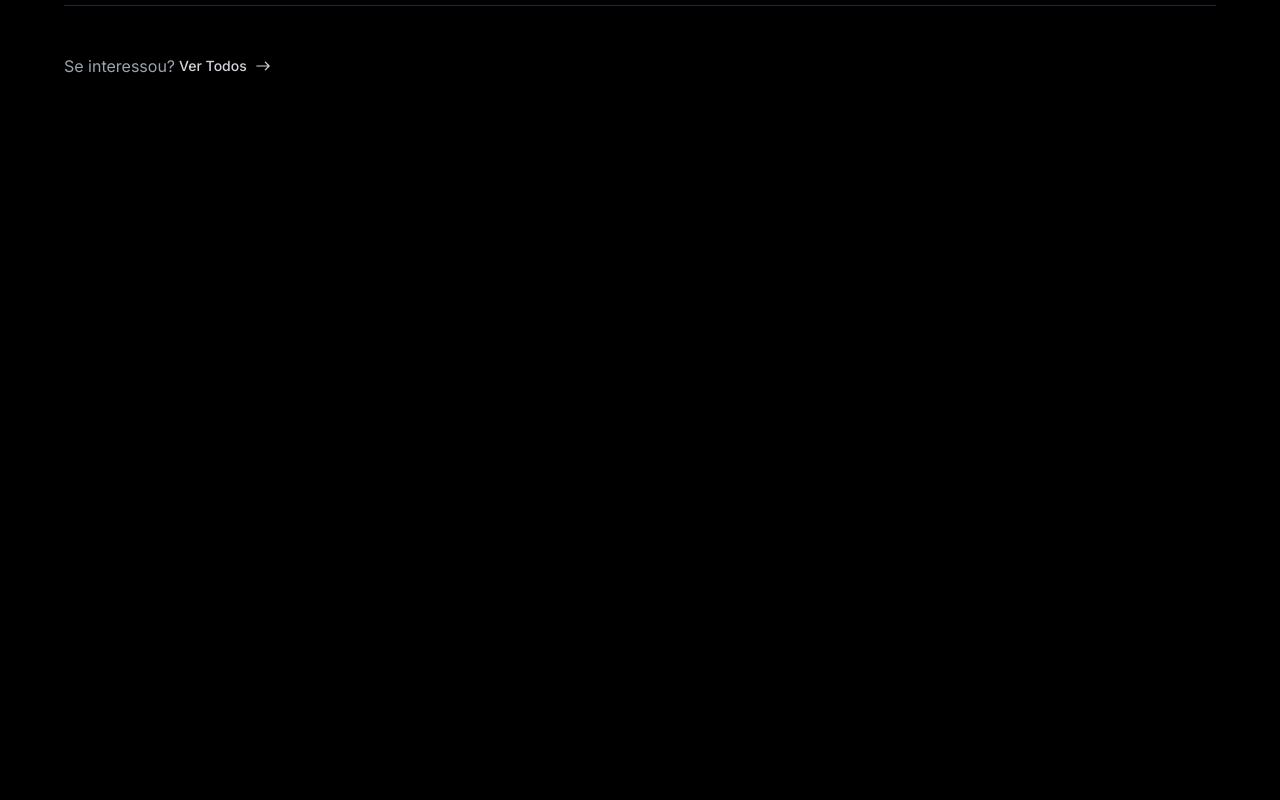
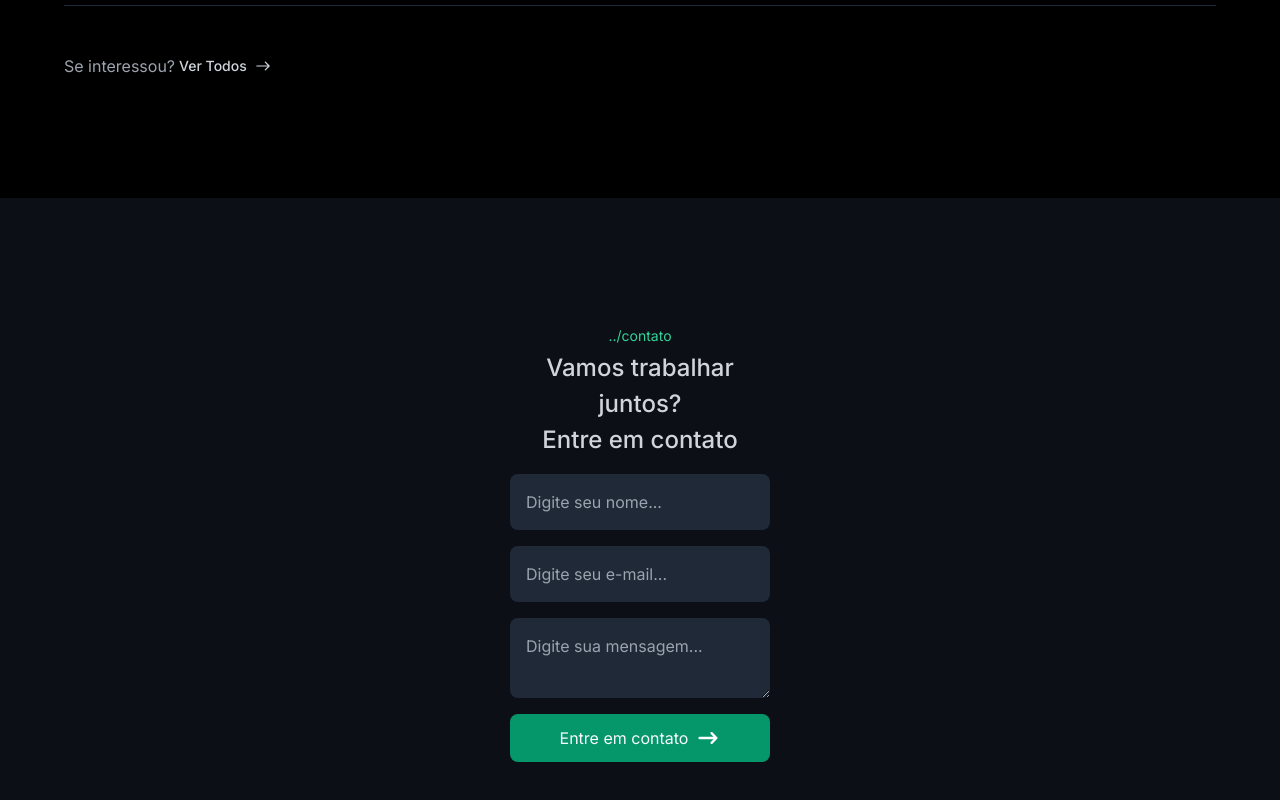
Before and after one commit to israelcruzz/israelcruzz-portfolio, a Next.js app: page / in a window 1280 px wide. Shown: the part 2143-2943 px from the top of the page. Before the commit the page ends 2341 px from the top, so only its background shows below. Built offline with nearby package versions, Linux system fonts and the light colour scheme.

Commit message:
feat: add contact section

```diff
--- a/src/app/components/contact-section/index.tsx
+++ b/src/app/components/contact-section/index.tsx
@@ -1,5 +1,39 @@
-// export const ContactSection = () => {
-//     return (
+import { HiArrowNarrowRight } from "react-icons/hi";
+import { Button } from "../button";
+import { Input } from "../input";
+import { IntroSection } from "../intro-section";
 
-//     )
-// }
+export const ContactSection = () => {
+  return (
+    <main
+      id="contact"
+      className="bg-gray-800/40 px-[510px] py-[128px] flex flex-col justify-center items-center w-full"
+    >
+      <IntroSection title="contato" />
+
+      <div className="text-2xl font-medium leading-9 text-gray-300 text-center mt-1 mb-4">
+        <h1>Vamos trabalhar juntos?</h1>
+        <span>Entre em contato</span>
+      </div>
+
+      <form className="w-full flex flex-col">
+        <div className="w-full flex flex-col gap-4">
+          <Input type="text" placeholder="Digite seu nome..." />
+          <Input type="text" placeholder="Digite seu e-mail..." />
+
+          <textarea
+            name=""
+            id=""
+            placeholder="Digite sua mensagem..."
+            className="w-full p-4 bg-gray-800 text-base font-normal leading-6 text-gray-400 rounded-lg mb-4"
+          />
+        </div>
+
+        <Button>
+          <h1>Entre em contato</h1>
+          <HiArrowNarrowRight size={24} color="#FFFFFF" />
+        </Button>
+      </form>
+    </main>
+  );
+};
--- a/src/app/layout.tsx
+++ b/src/app/layout.tsx
@@ -2,6 +2,7 @@ import type { Metadata } from "next";
 import { Inter } from "next/font/google";
 import "./globals.css";
 import { Header } from "@/app/components/header";
+import { ContactSection } from "./components/contact-section";
 
 const inter = Inter({ subsets: ["latin"] });
 
@@ -23,6 +24,7 @@ export default function RootLayout({
       <body className={`${inter.className} bg-black`}>
         <Header />
         {children}
+        <ContactSection />
       </body>
     </html>
   );
--- a/src/app/page.tsx
+++ b/src/app/page.tsx
@@ -1,5 +1,4 @@
 import { Metadata } from "next";
-import Image from "next/image";
 import { HeroSection } from "./components/pages/home/hero-section";
 import { TechCardsSection } from "./components/pages/home/tech-cards-section";
 import { ProjectsCardSection } from "./components/pages/home/projects-card-section";
```
